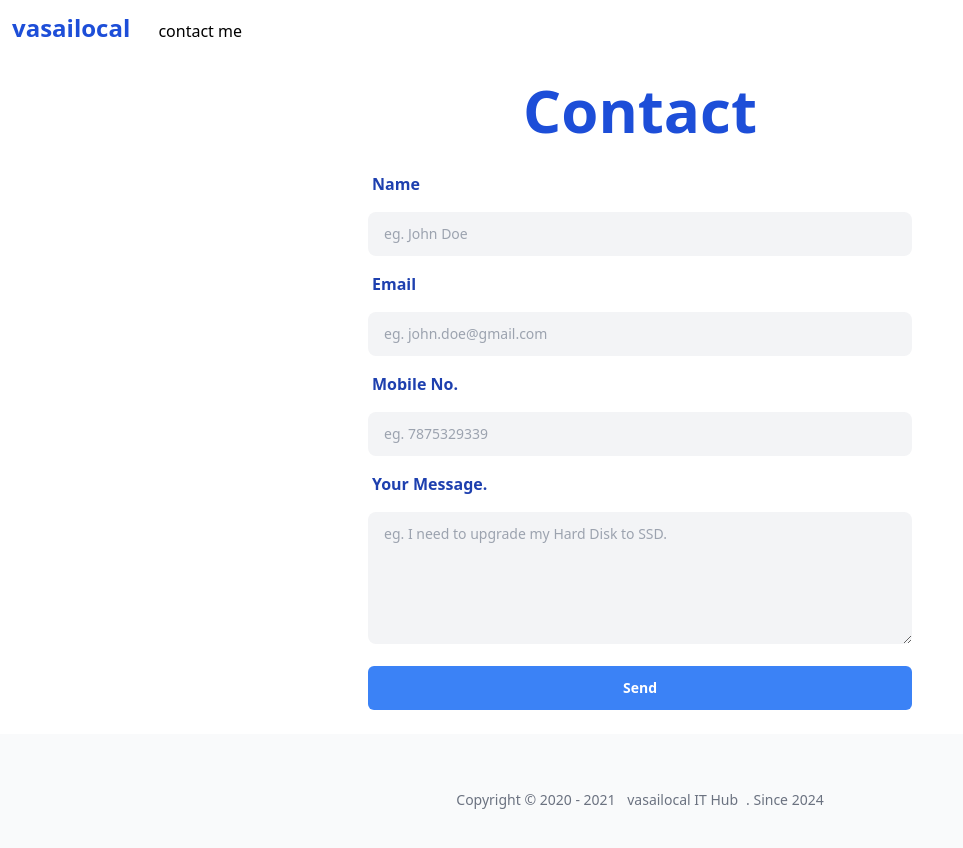
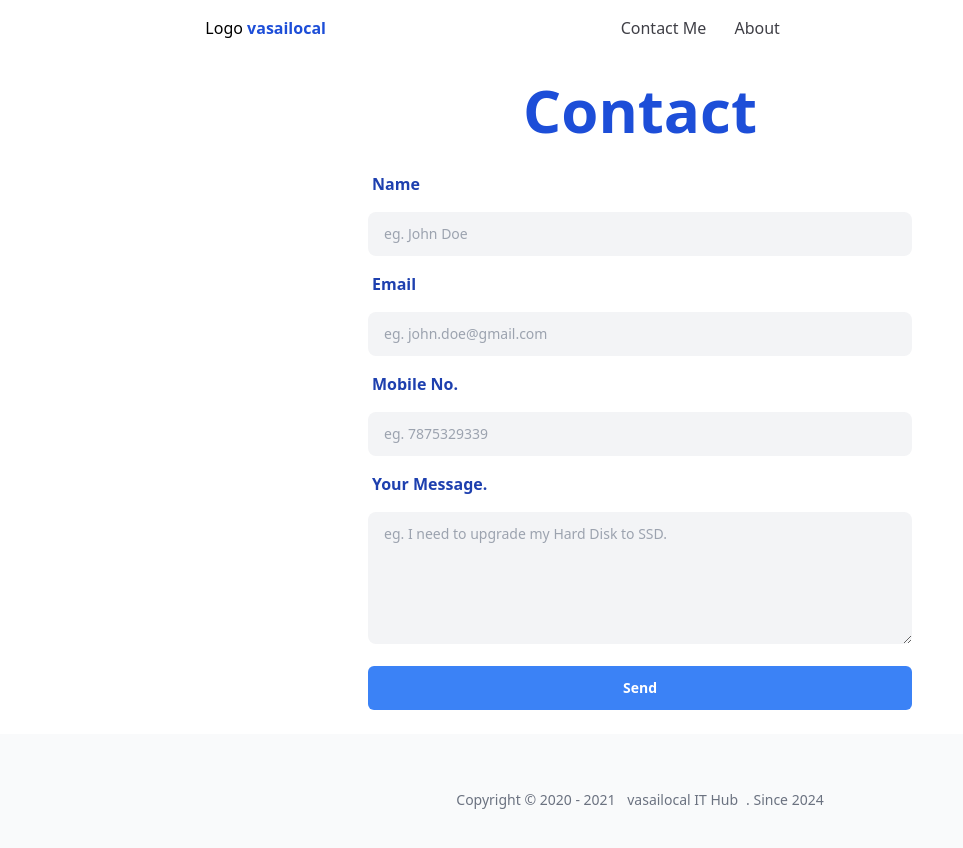
Before and after one commit to shanerwarner/vasailocal, a website: page public/contact.html in a window 1280 px wide. Shown: the whole page, without its empty margins (0-963 px from the left). Drawn offline with Linux system fonts and the light colour scheme.

Commit message:
nav menu

```diff
--- a/public/contact.html
+++ b/public/contact.html
@@ -15,12 +15,19 @@
 
     <header>
     <!--Nav Bar-->
-    <nav class="p-3">
-        <div class="container mx-auto">
-          <a href="./index.html" class="font-semibold text-2xl text-blue-700">vasailocal</a>
-          <a href="./contact.html" class="font-medium pl-6">contact me</a>
+    <nav class="p-4">
+        <div class="max-w-6xl mx-auto">
+          <div class="flex justify-around">
+        <div>
+          Logo
+          <a href="" class="font-semibold text-blue-700">vasailocal</a></div>
+        <div>
+          <a href="" class="cursor-pointer rounded-lg px-3 py-2 font-medium hover:bg-slate-100 hover:text-blue-700 hover:outline hover:outline-1 hover:outline-slate-300 text-zinc-700">Contact Me</a>
+          <a href="" class="cursor-pointer rounded-lg px-3 py-2 font-medium hover:bg-slate-100 hover:text-blue-700 hover:outline hover:outline-1 hover:outline-slate-300 text-zinc-700">About</a>
         </div>
-        <div></div>
+        <div><!--Secondary Menu--></div>
+        </div>
+        </div>
       </nav>
       <!--End of Nav Bar-->
 
```
Also changed, not shown: public/desktopsupport.html (+12 -5 lines).
